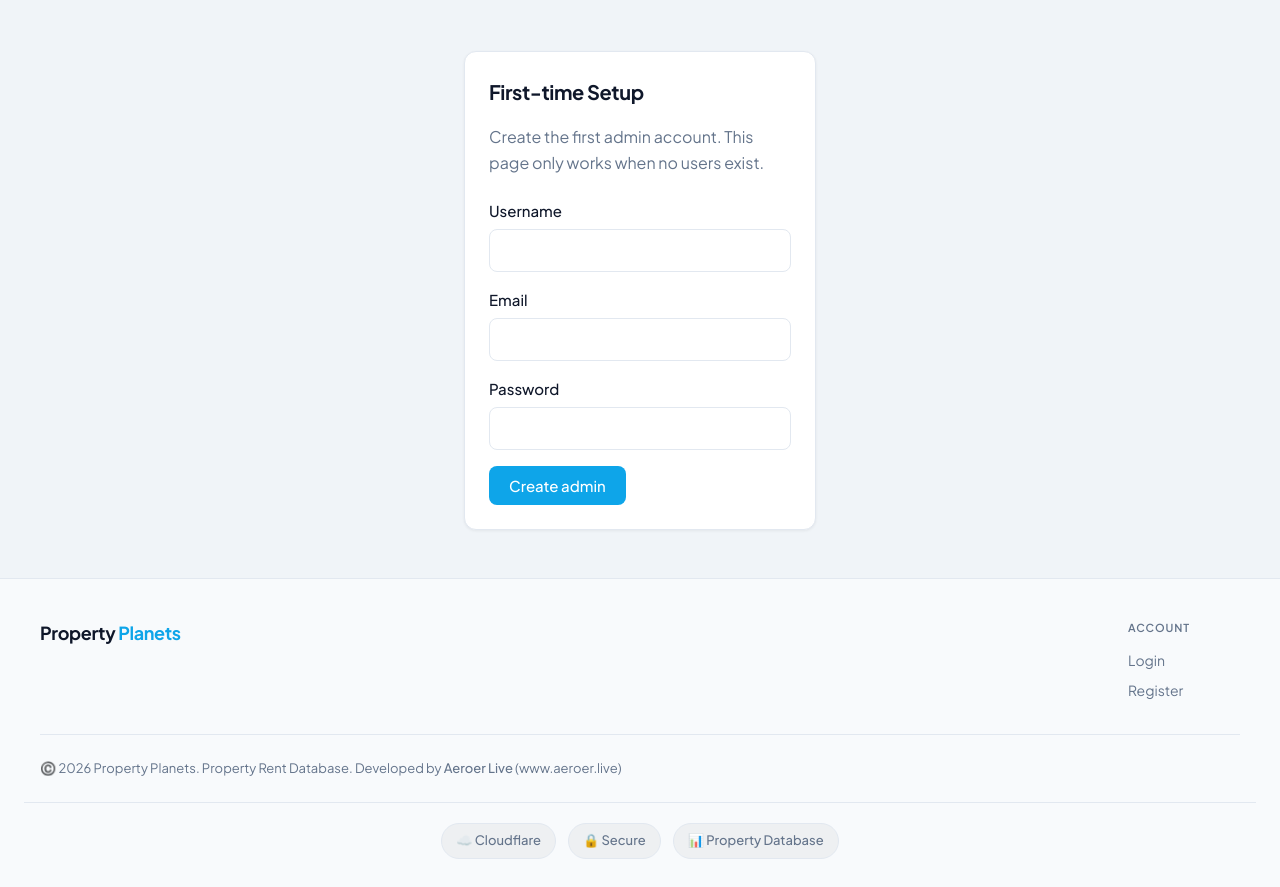
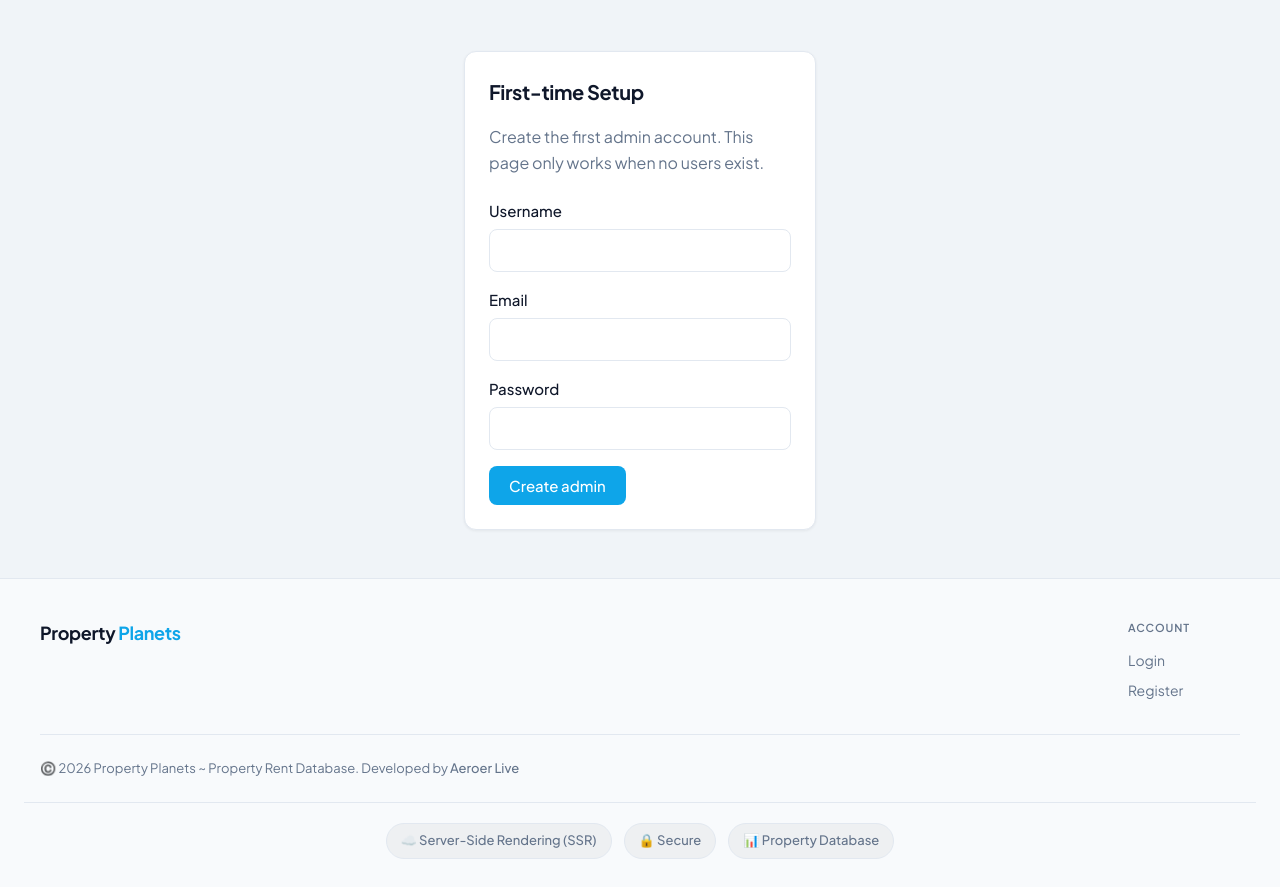
Before and after one commit to Aeroer-Live/Property-Planets, a website: page public/setup.html in a window 1280 px wide. Shown: the part 77-964 px from the top of the page. Drawn offline with Linux system fonts and the light colour scheme.

Commit message:
Update footer copyright text across multiple HTML files: replace 'Property Rent Database. Developed by' with '~ Property Rent Database. Developed by' for consistency. Adjust footer trust section to reflect 'Server-Side Rendering (SSR)' in the setup page.

```diff
--- a/public/setup.html
+++ b/public/setup.html
@@ -77,11 +77,11 @@
         </div>
       </nav>
     </div>
-    <div class="footer-bottom">
-      <span class="footer-copyright">©️ 2026 Property Planets. Property Rent Database. Developed by <a href="https://www.aeroer.live" target="_blank" rel="noopener noreferrer" class="footer-dev-link">Aeroer Live</a> (www.aeroer.live)</span>
+ <div class="footer-bottom">
+      <span class="footer-copyright">©️ 2026 Property Planets ~ Property Rent Database. Developed by <a href="https://www.aeroer.live" target="_blank" rel="noopener noreferrer" class="footer-dev-link">Aeroer Live</a></span>
     </div>
     <div class="footer-trust">
-      <span>☁️ Cloudflare</span>
+      <span>☁️ Server-Side Rendering (SSR)</span>
       <span>🔒 Secure</span>
       <span>📊 Property Database</span>
     </div>
```
Also changed, not shown: public/dashboard.html (+2 -2 lines), public/login.html (+2 -2 lines), public/pending.html (+2 -2 lines), public/properties.html (+2 -2 lines), public/property-add.html (+2 -2 lines), public/property-edit.html (+2 -2 lines), public/register.html (+2 -2 lines), public/users.html (+2 -2 lines).
